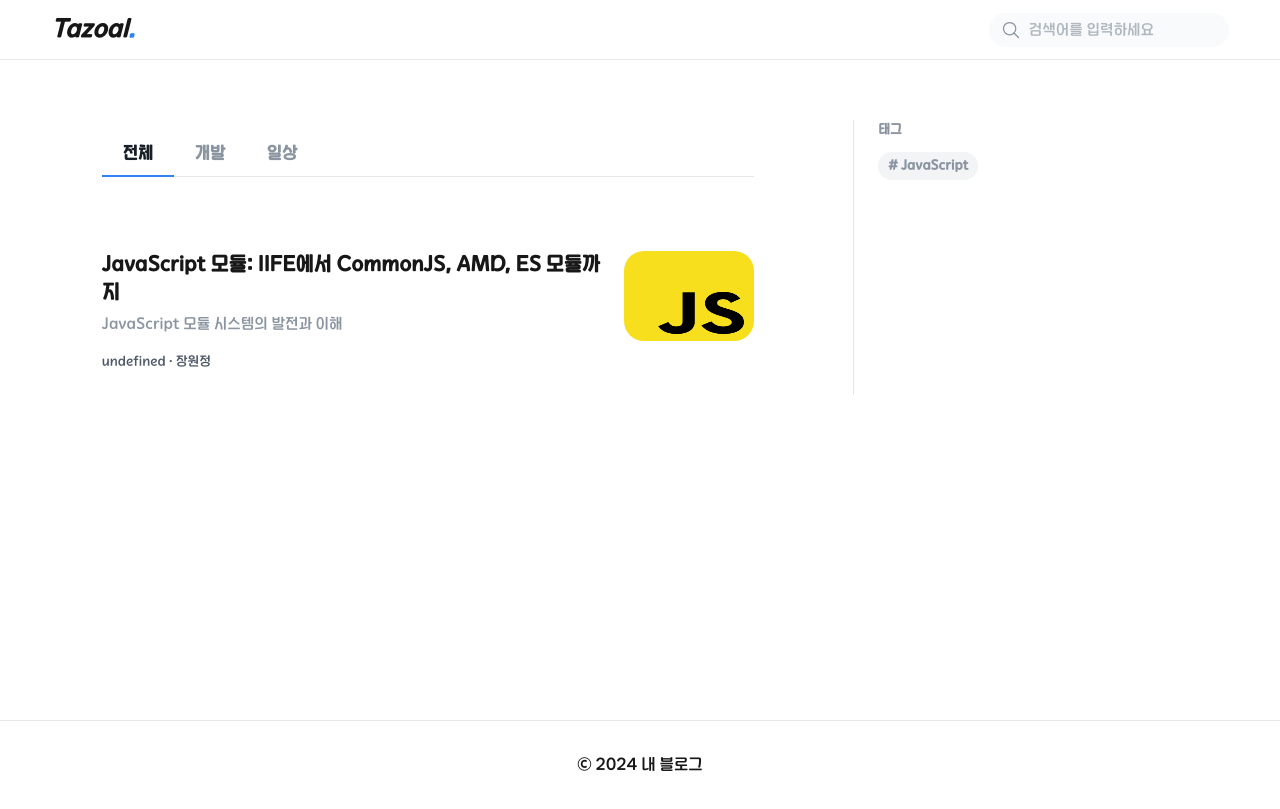
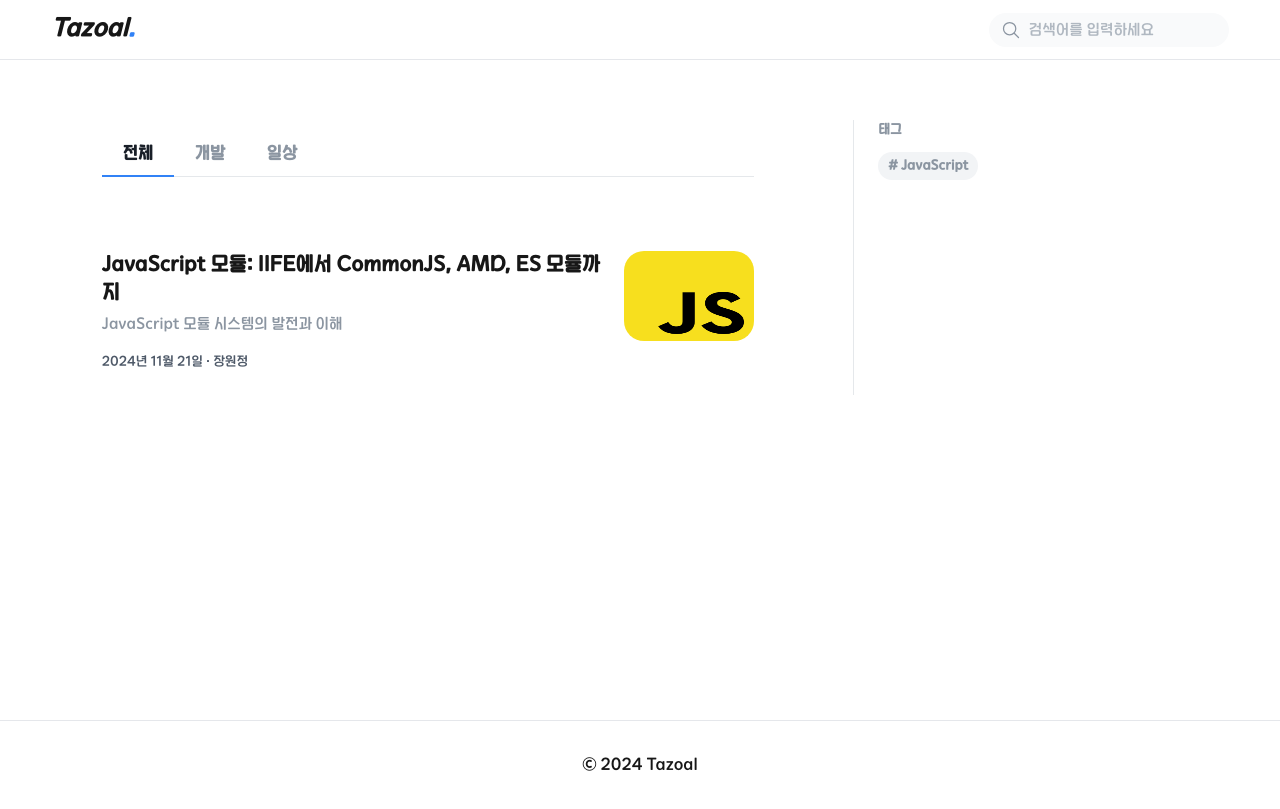
Before and after one commit to tazo-al/tazo-al.github.io, a Next.js app: page / in a window 1280 px wide. Built offline with nearby package versions, Linux system fonts and the light colour scheme.

Commit message:
Header, footer, PostCard 수정

```diff
--- a/posts/2024/11/js-module.mdx
+++ b/posts/2024/11/js-module.mdx
@@ -3,7 +3,7 @@ title: "JavaScript 모듈: IIFE에서 CommonJS, AMD, ES 모듈까지"
 description: "JavaScript 모듈 시스템의 발전과 이해"
 thumbnail: "/images/blog/2024/11/js-module/cover.png"
 tags: ["JavaScript"]
-createdAt: "2024-11-21 10:00:00"
+date: "2024-11-21 10:00:00"
 category: "DEV"
 ---
 
--- a/src/app/layout.tsx
+++ b/src/app/layout.tsx
@@ -22,9 +22,7 @@ export default function RootLayout({
             {/* Header 높이만큼 pt 추가 */}
             {children}
           </main>
-          <footer className="py-8 text-center border-t">
-            © 2024 내 블로그
-          </footer>
+          <footer className="py-8 text-center border-t">© 2024 Tazoal</footer>
         </div>
       </body>
     </html>
--- a/src/components/common/Header.tsx
+++ b/src/components/common/Header.tsx
@@ -36,7 +36,7 @@ export default function Header() {
     <header className="w-full h-[60px] fixed top-0 z-50 bg-white">
       <div className="w-[92%] h-full flex justify-between items-center mx-auto">
         <Link href={"/"}>
-          <p className="text-[24px] font-[700] italic hover:underline">
+          <p className="text-[24px] font-[700] italic hover:underline hover:underline-offset-2 pb-0.5">
             Tazoal<span className="text-blue-500">.</span>
           </p>
         </Link>
--- a/src/components/post/PostCard.tsx
+++ b/src/components/post/PostCard.tsx
@@ -10,6 +10,13 @@ interface PostCardProps {
 export default function PostCard({ post }: PostCardProps) {
   const { title, date, thumbnail, slug, description } = post;
 
+  const formatDate = (dateString: string) => {
+    const date = new Date(dateString);
+    return `${date.getFullYear()}년 ${
+      date.getMonth() + 1
+    }월 ${date.getDate()}일`;
+  };
+
   return (
     <article className="mt-10 w-full">
       <Link
@@ -21,9 +28,11 @@ export default function PostCard({ post }: PostCardProps) {
           <h2 className="mb-1.5 font-bold text-xl break-words overflow-hidden text-ellipsis group-hover:text-blue-500">
             {title}
           </h2>
-          <p className="text-grey-500 mb-4 font-normal text-[15px]">{description}</p>
+          <p className="text-grey-500 mb-4 font-normal text-[15px]">
+            {description}
+          </p>
           <span className="text-grey-700 font-normal text-[13px]">
-            {`${date} · ${SITE_METADATA.author}`}
+            {`${formatDate(date)} · ${SITE_METADATA.author}`}
           </span>
         </div>
         <div className="rounded-[20px] w-[130px] h-[90px] mb-auto overflow-hidden">
```
Also changed, not shown: src/app/page.tsx (+10 -2 lines).
